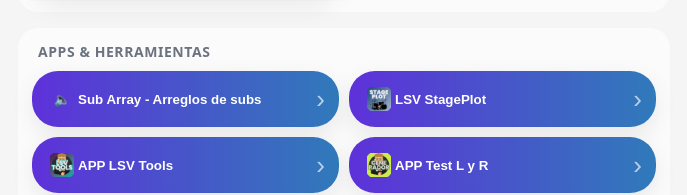
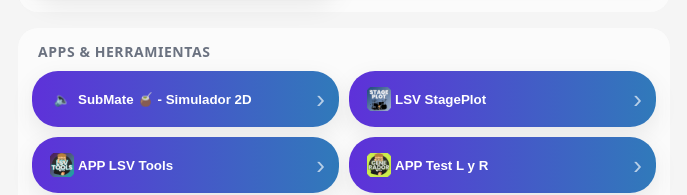
Before and after one commit to LeonLSV/lsv, a React (Create React App) app: page / in a window 1280 px wide. Shown: the part 813-1008 px from the top of the page, without its empty margins (296-983 px from the left). Built offline with nearby package versions, Linux system fonts and the light colour scheme.

Commit message:
cambio de nombre submate

```diff
--- a/src/App.js
+++ b/src/App.js
@@ -60,7 +60,7 @@
     title: "Apps & Herramientas",
     items: [
       {
-        label: "Sub Array - Arreglos de subs",
+        label: "SubMate 🧉 - Simulador 2D",
         hrefWeb: "https://leonsonidovirtualpro.com/software/prediccionlsv.html",
         icon: "🔈",
       },
```
